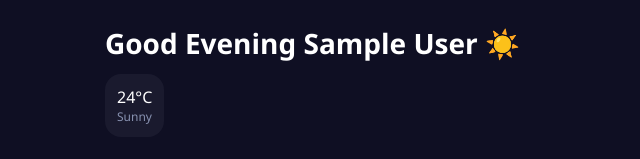
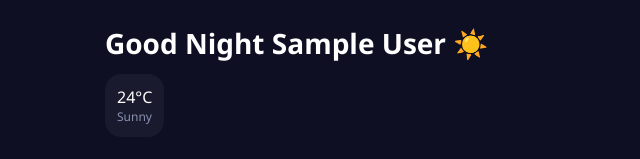
Before and after one commit to mn5658734/Drape.ai, a React (Vite) app in the folder web/: page / in a window 1280 px wide. Shown: the top 159 px of the page, without its empty margins (319-959 px from the left). Built offline with nearby package versions, Linux system fonts and the light colour scheme; no server answers; sample sign-in values are in the browser's storage.

Commit message:
Dynamic greeting: Good Morning/Afternoon/Evening/Night by time

```diff
--- a/web/src/pages/DashboardPage.jsx
+++ b/web/src/pages/DashboardPage.jsx
@@ -112,9 +112,10 @@ export default function DashboardPage() {
 
   const greeting = () => {
     const h = new Date().getHours();
-    if (h < 12) return 'Good Morning';
-    if (h < 17) return 'Good Afternoon';
-    return 'Good Evening';
+    if (h >= 5 && h < 12) return 'Good Morning';
+    if (h >= 12 && h < 17) return 'Good Afternoon';
+    if (h >= 17 && h < 21) return 'Good Evening';
+    return 'Good Night';
   };
 
   const handleFileSelect = (e) => {
```
